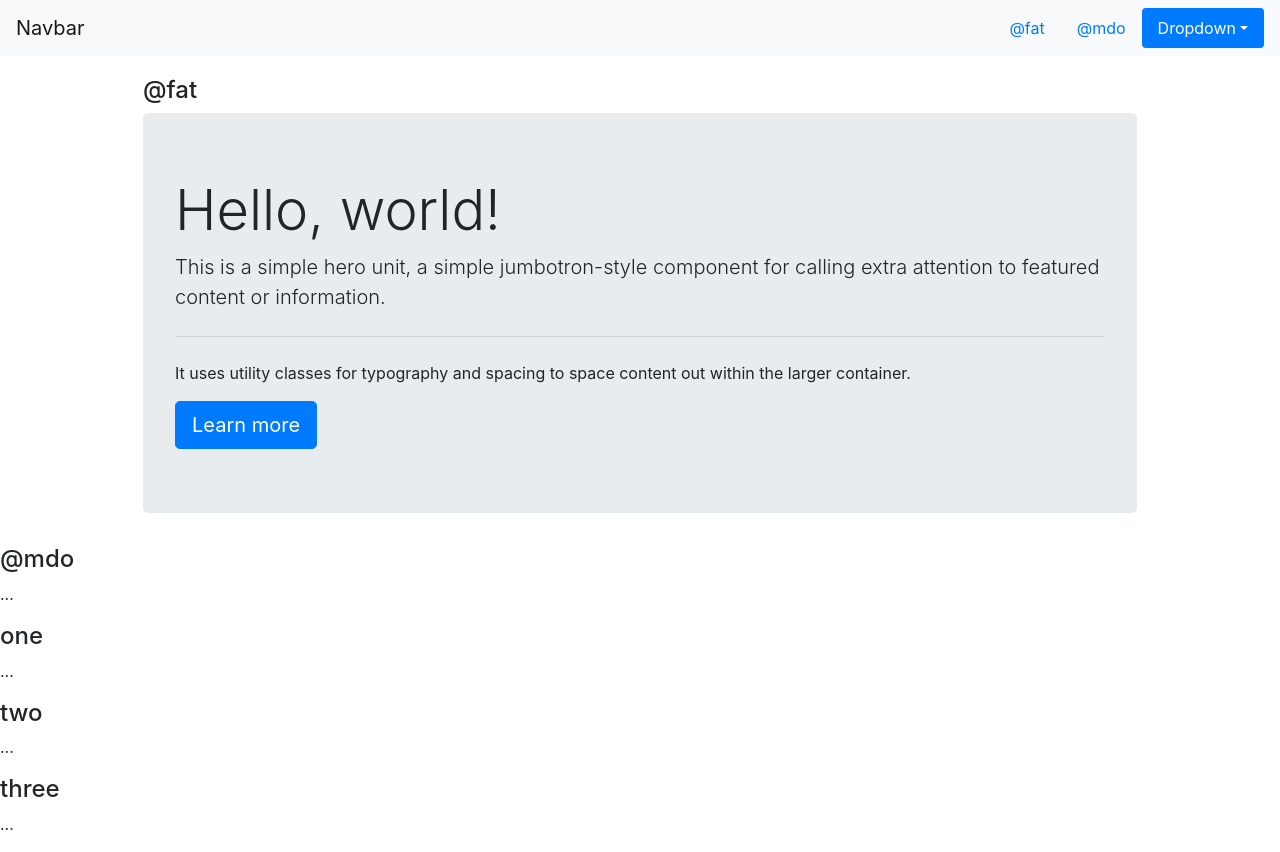
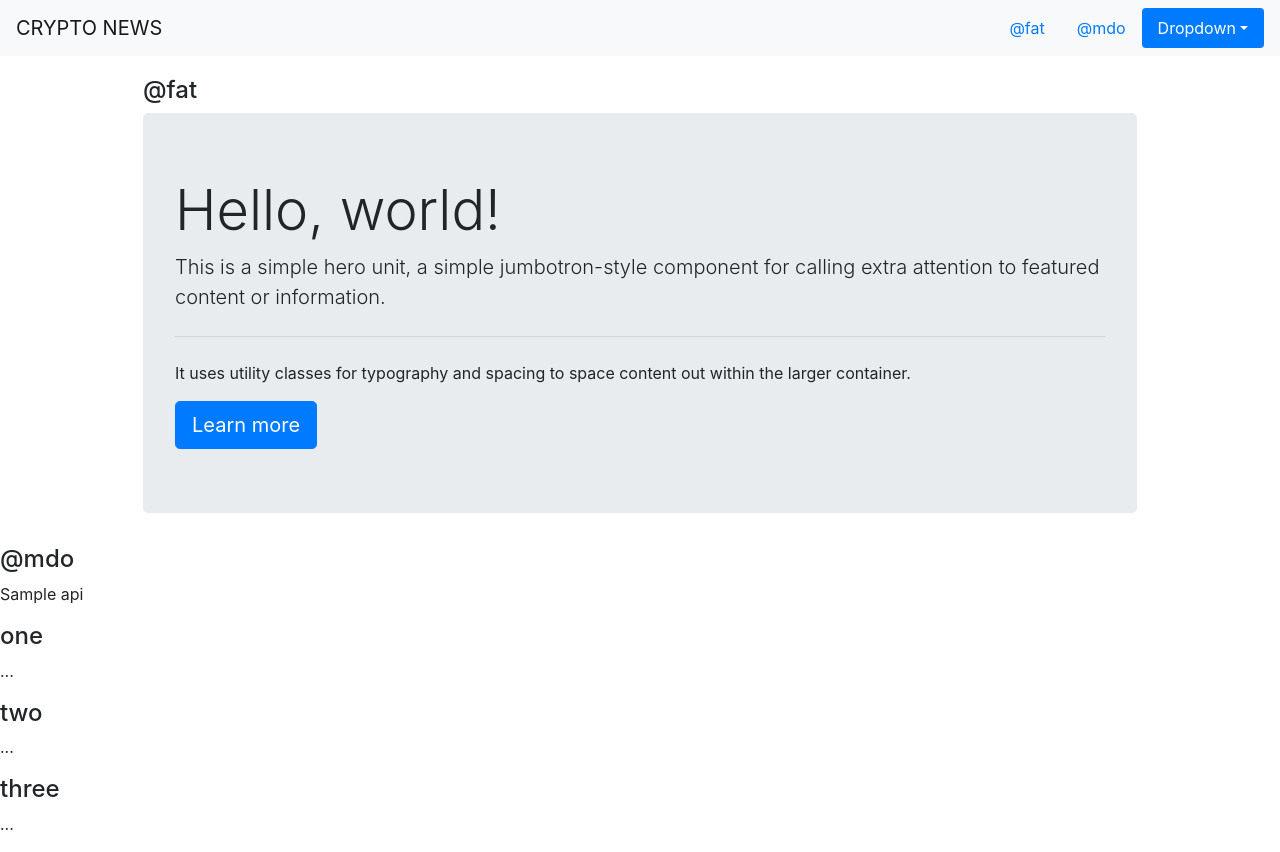
Before and after one commit to alexkwashie/Crypto-News-Site, a Django app: template Crypto/templates/index.html in a window 1280 px wide. Run offline with Django 3.2, Linux system fonts and the light colour scheme; the template is opened without the code that fills it: most values are stand-ins (such as "Sample title", 1, 10 or a date in 2020); some libraries are stand-ins or nearby versions.

Commit message:
using api data

```diff
--- a/Crypto/templates/base.html
+++ b/Crypto/templates/base.html
@@ -14,7 +14,7 @@
   </head>
   <body>
     <nav id="navbar-example2" class="navbar navbar-light bg-light">
-  <a class="navbar-brand" href="#">Navbar</a>
+  <a class="navbar-brand" href="#">CRYPTO NEWS</a>
   <ul class="nav nav-pills">
     <li class="nav-item">
       <a class="nav-link" href="#fat">@fat</a>
--- a/Crypto/templates/index.html
+++ b/Crypto/templates/index.html
@@ -15,7 +15,7 @@
   </div>
   </div>
   <h4 id="mdo">@mdo</h4>
-  <p>...</p>
+  <p>{{ api }}</p>
   <h4 id="one">one</h4>
   <p>...</p>
   <h4 id="two">two</h4>
--- a/Crypto/views.py
+++ b/Crypto/views.py
@@ -3,4 +3,8 @@ from django.shortcuts import render
 # Create your views here.
 
 def home(request):
-    return render(request, 'index.html', {})
+    import requests #use requests module(use pip3 to install json)
+    import json #use json module (use pip3 to install json)
+    api_request = requests.get("https://min-api.cryptocompare.com/data/v2/news/?lang=EN")#get api from site
+    api1 = json.loads(api_request.content)# convert api content to json
+    return render(request, 'index.html', {'api': api1})
```
Also changed, not shown: 1 other file.
